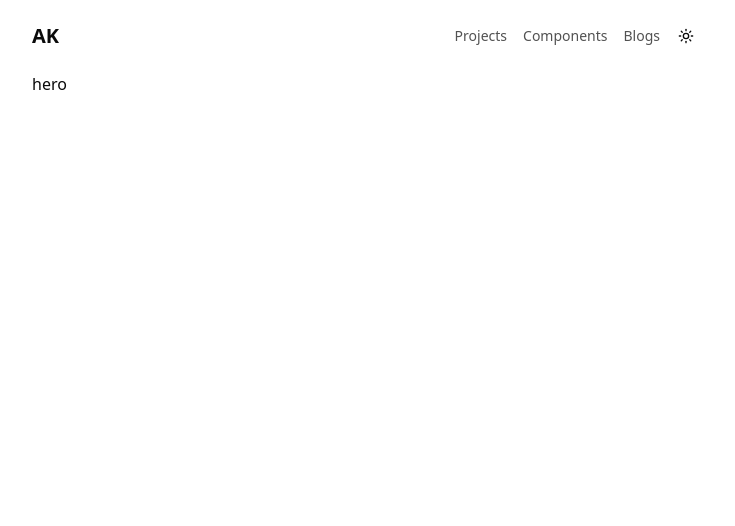
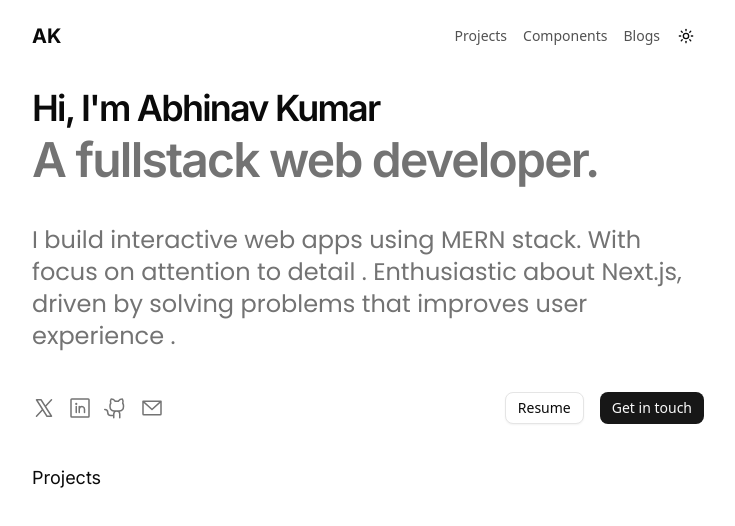
Before and after one commit to Abhinav-not-found/portfolio, a Next.js app: page / in a window 1280 px wide. Shown: the top 526 px of the page, without its empty margins (272-1007 px from the left). Built offline with nearby package versions, Linux system fonts and the light colour scheme.

Commit message:
updated hero section

```diff
--- a/package.json
+++ b/package.json
@@ -9,6 +9,7 @@
     "lint": "eslint"
   },
   "dependencies": {
+    "@phosphor-icons/react": "^2.1.10",
     "@radix-ui/react-dropdown-menu": "^2.1.16",
     "@radix-ui/react-slot": "^1.2.4",
     "class-variance-authority": "^0.7.1",
--- a/src/app/page.js
+++ b/src/app/page.js
@@ -1,9 +1,11 @@
 import Hero from "@/components/sections/hero";
+import Project from "@/components/sections/project";
 
 export default function Home() {
   return (
     <main>
       <Hero/>
+      <Project/>
     </main>
   );
 }
--- a/src/app/projects/page.jsx
+++ b/src/app/projects/page.jsx
@@ -1,12 +1,18 @@
-import React from 'react'
+import React from "react"
 import Header from "@/components/general/header"
 
 const page = () => {
   return (
     <div>
       <Header>Project</Header>
+      <div className='w-full h-full grid grid-cols-2 gap-x-4 gap-y-2 mt-4'>
+        <Card />
+      </div>
     </div>
   )
 }
 
+const Card = () => {
+  return <div className='w-84 h-96 bg-neutral-200 dark:bg-neutral-700 rounded-md' />
+}
 export default page
--- a/src/components/general/header.jsx
+++ b/src/components/general/header.jsx
@@ -1,7 +1,7 @@
 import React from "react"
 
 const header = ({ children }) => {
-  return <h1 className='text-4xl font-bold font-inter'>{children}</h1>
+  return <h1 className='text-4xl font-bold font-inter tracking-tight'>{children}</h1>
 }
 
 export default header
--- a/src/components/navbar/logo.jsx
+++ b/src/components/navbar/logo.jsx
@@ -3,7 +3,7 @@ import React from "react"
 
 const Logo = () => {
   return (
-    <Link href={"/"} className='font-bold font-playfair text-xl select-none'>
+    <Link href={"/"} className='font-bold font-inter text-xl select-none'>
       AK
     </Link>
   )
--- a/src/components/sections/hero.jsx
+++ b/src/components/sections/hero.jsx
@@ -1,16 +1,54 @@
-import React from 'react'
+"use client"
+import { socials } from "@/lib/misc"
+import React from "react"
+import { Button } from "../ui/button"
 
 const Hero = () => {
-
-// name, occupation, country
-// resume, get-in-touch
-// social links
-
   return (
-    <section className='w-full h-[80vh]'>
-      hero
+    <section className='w-full h-full space-y-10'>
+      <div className='text-4xl font-inter font-semibold space-y-2 mt-4 tracking-tighter relative'>
+        <h1 className=' '>Hi, I'm Abhinav Kumar</h1>
+        <h1 className='text-muted-foreground text-5xl '>
+          A fullstack web developer.
+        </h1>
+      </div>
+      <div className=''>
+        <p className='text-muted-foreground text-2xl font-poppins'>
+          I build interactive web apps using MERN stack. With focus on attention
+          to detail . Enthusiastic about Next.js, driven by solving problems
+          that improves user experience .{" "}
+        </p>
+      </div>
+      <div className=' flex justify-between items-center'>
+        <SocialLinks />
+        <div className='flex gap-4'>
+          <Button size='sm' variant='outline'>
+            Resume
+          </Button>
+          <Button size='sm'>Get in touch</Button>
+        </div>
+      </div>
     </section>
   )
 }
 
+const SocialLinks = () => {
+  return (
+    <div className='flex gap-3 text-muted-foreground'>
+      {socials.map(({ icon: Icon, href, label }) => (
+        <a
+          key={label}
+          href={href}
+          target='_blank'
+          rel='noopener noreferrer'
+          aria-label={label}
+          className='hover:text-black dark:hover:text-white transition'
+        >
+          <Icon size={24} />
+        </a>
+      ))}
+    </div>
+  )
+}
+
 export default Hero
--- /dev/null
+++ b/src/components/sections/project.jsx
@@ -0,0 +1,11 @@
+import React from "react"
+
+const Project = () => {
+  return (
+    <section className='mt-10'>
+      <h1 className="font-inter text-lg">Projects</h1>
+    </section>
+  )
+}
+
+export default Project
--- /dev/null
+++ b/src/lib/misc.js
@@ -0,0 +1,29 @@
+import {
+  EnvelopeSimpleIcon,
+  GithubLogoIcon,
+  LinkedinLogoIcon,
+  XLogoIcon,
+} from "@phosphor-icons/react"
+
+export const socials = [
+    {
+      icon: XLogoIcon,
+      href: "https://x.com/yourusername",
+      label: "X",
+    },
+    {
+      icon: LinkedinLogoIcon,
+      href: "https://linkedin.com/in/yourusername",
+      label: "LinkedIn",
+    },
+    {
+      icon: GithubLogoIcon,
+      href: "https://github.com/yourusername",
+      label: "GitHub",
+    },
+    {
+      icon: EnvelopeSimpleIcon,
+      href: "mailto:youremail@gmail.com",
+      label: "Email",
+    },
+  ]
```
Also changed, not shown: 1 other file (tests, documents, lock files or other folders).
